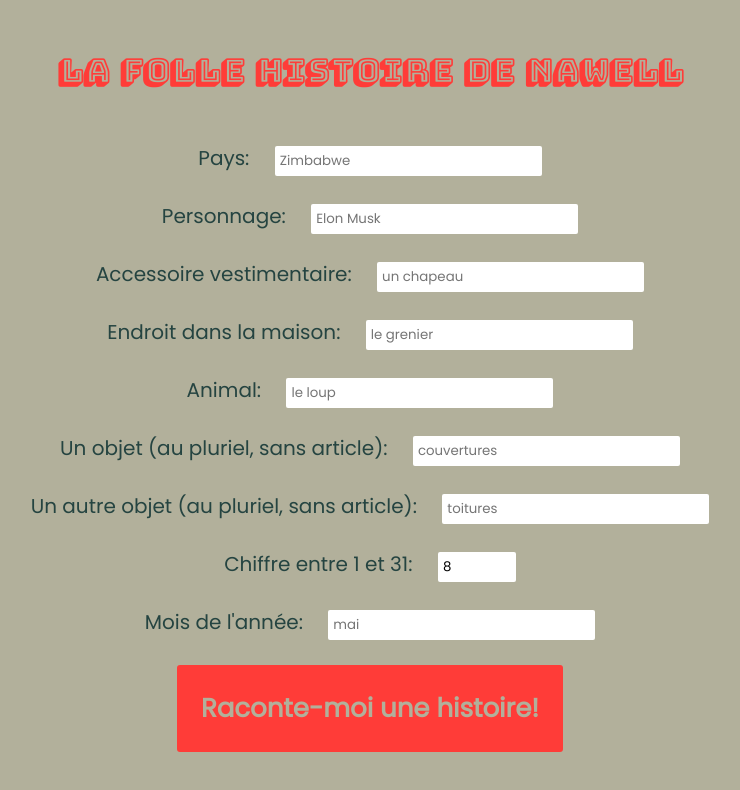
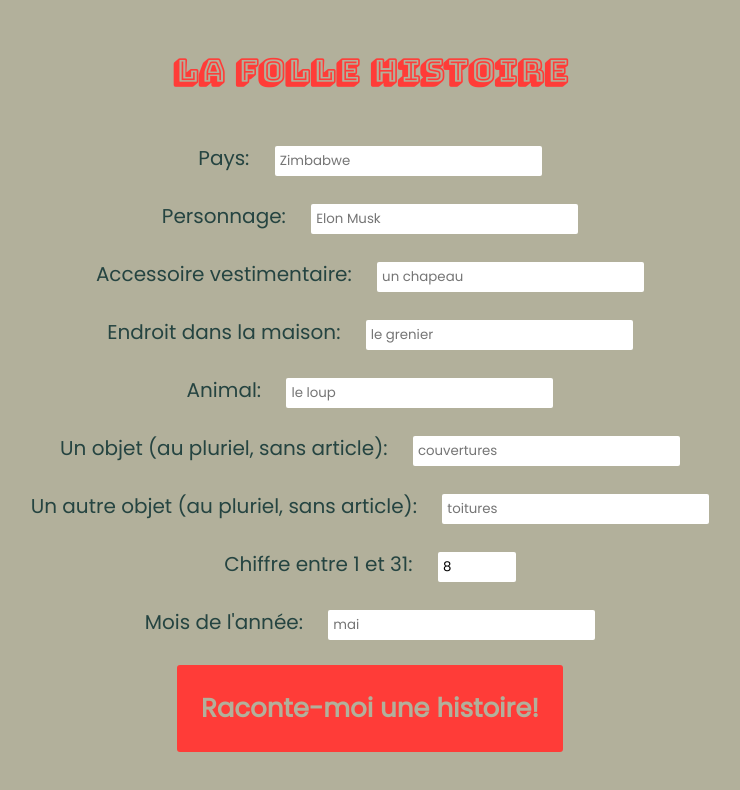
Before and after one commit to TechiesLab/madlib, a plain HTML site: page index.html in a window 1280 px wide. Shown: the whole page, without its empty margins (270-1010 px from the left). Drawn offline with Linux system fonts and the light colour scheme; a web font is replaced by a local one.

Commit message:
reverted to original title

```diff
--- a/index.html
+++ b/index.html
@@ -8,7 +8,7 @@
   <link rel="stylesheet" href="https://use.fontawesome.com/releases/v5.6.1/css/all.css" integrity="sha384-gfdkjb5BdAXd+lj+gudLWI+BXq4IuLW5IT+brZEZsLFm++aCMlF1V92rMkPaX4PP" crossorigin="anonymous">
 </head>
 <body><div class="container">
-    <h1>La folle histoire de Nawell</h1>
+    <h1>La folle histoire</h1>
 
     <form id="story-form">
 
```
